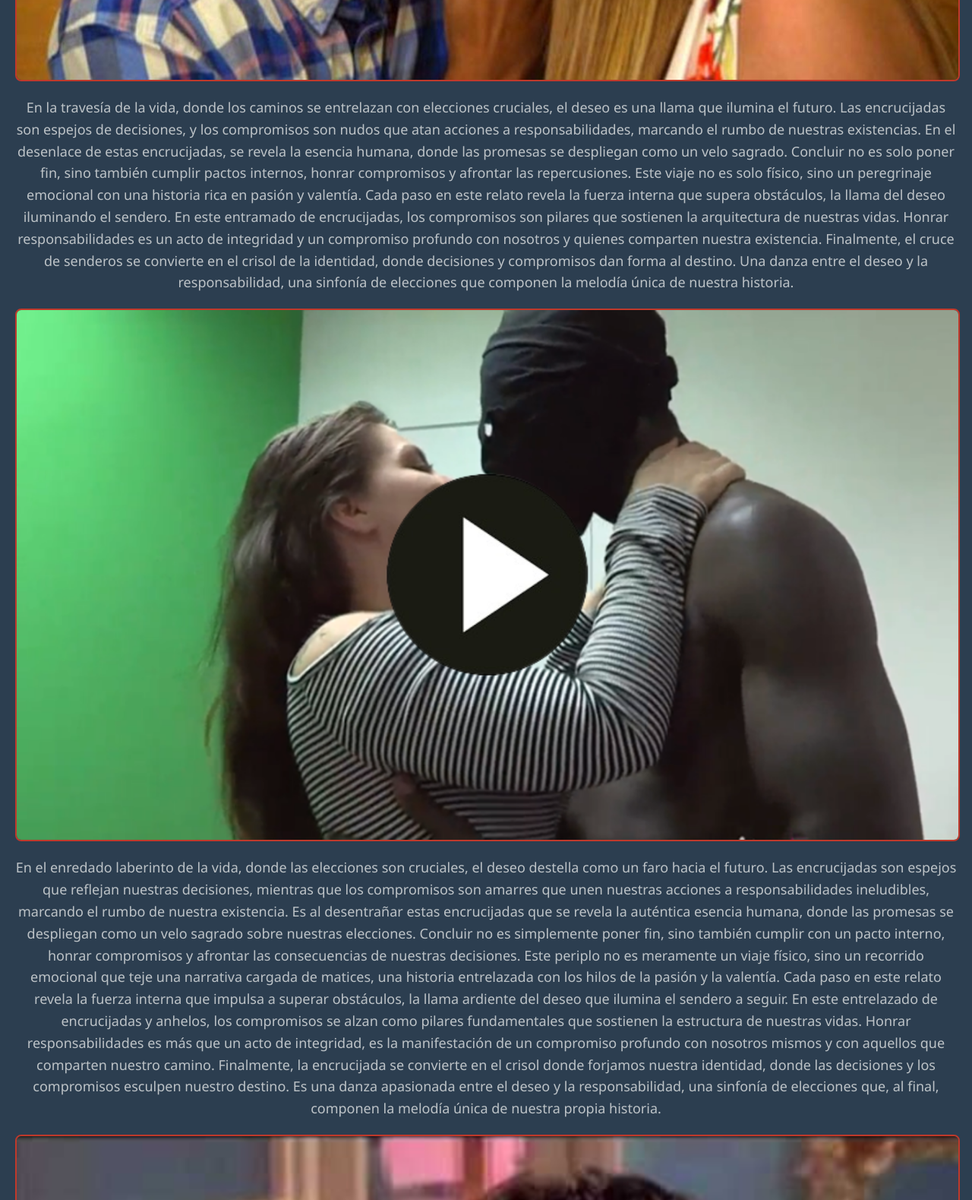
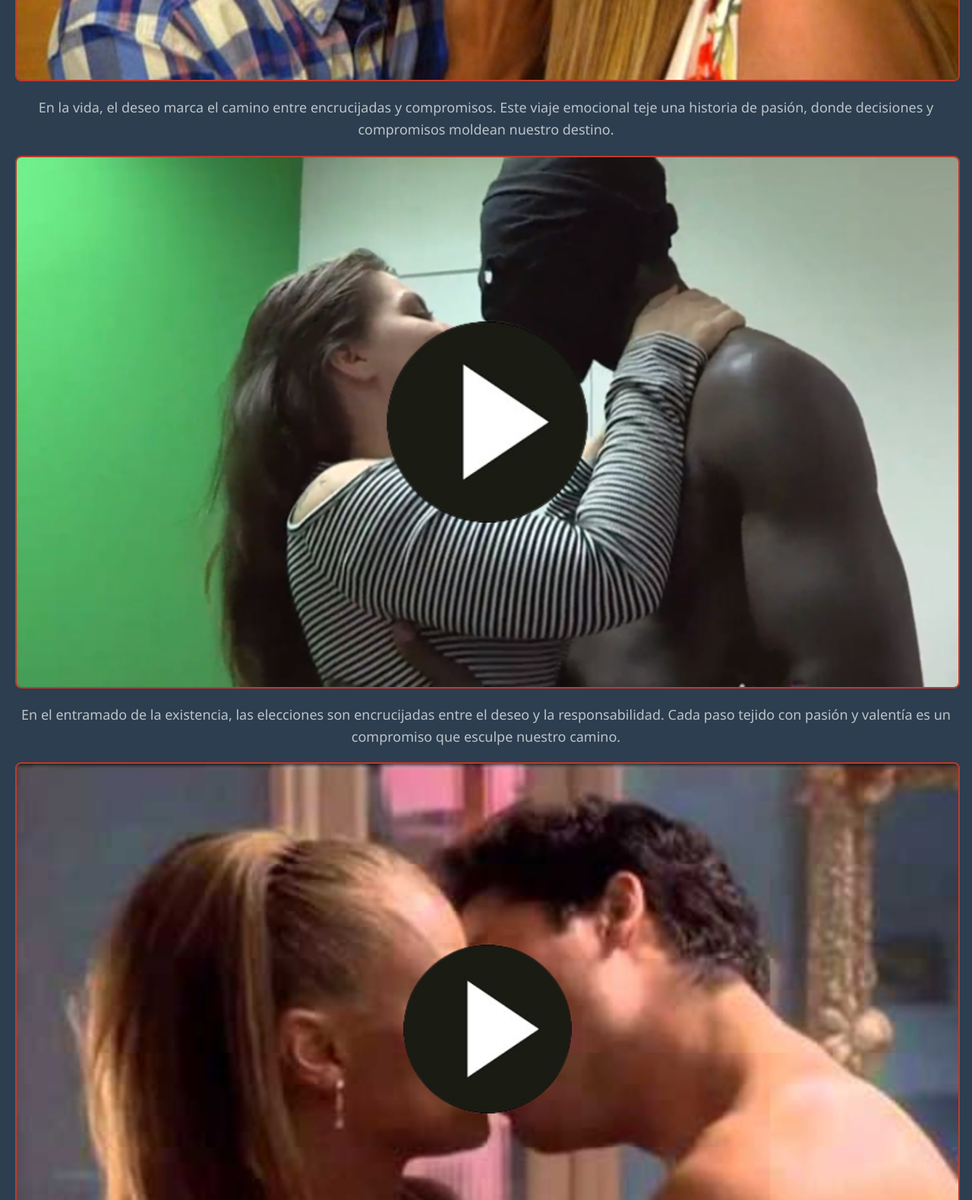
Before and after one commit to Bhernandezdamian/al-limite, a plain HTML site: page index.html in a window 1280 px wide. Shown: the part 680-2259 px from the top of the page at 76% size. Drawn offline with Linux system fonts and the light colour scheme.

Commit message:
Commit inicial

```diff
--- a/index.html
+++ b/index.html
@@ -3,7 +3,7 @@
 <head>
     <meta charset="UTF-8">
     <meta name="viewport" content="width=device-width, initial-scale=1.0">
-    <title>sin limite del deseo</title>
+    <title>AL LIMITE DEL DESEO</title>
 
      <!-- Metaetiquetas de Open Graph para Facebook -->
      <meta property="og:title" content="Encuentro Prohibido: Cuando la Pasión Desafía los Límites">
@@ -68,32 +68,12 @@
         <a href="https://edaciousedaciousozgiggle.com/hndpj1rag?key=a9310334c153329e3204ca4be406d0a7" target="_blank">
             <img src="imagen111.png" alt="Descripción de la primera imagen">
         </a>
-        <p>En la travesía de la vida, donde los caminos se entrelazan con elecciones cruciales, el deseo es una llama que ilumina el futuro. Las encrucijadas son espejos de decisiones, y los compromisos son nudos que atan acciones a responsabilidades, marcando el rumbo de nuestras existencias.
-
-            En el desenlace de estas encrucijadas, se revela la esencia humana, donde las promesas se despliegan como un velo sagrado. Concluir no es solo poner fin, sino también cumplir pactos internos, honrar compromisos y afrontar las repercusiones.
-
-            Este viaje no es solo físico, sino un peregrinaje emocional con una historia rica en pasión y valentía. Cada paso en este relato revela la fuerza interna que supera obstáculos, la llama del deseo iluminando el sendero.
-
-            En este entramado de encrucijadas, los compromisos son pilares que sostienen la arquitectura de nuestras vidas. Honrar responsabilidades es un acto de integridad y un compromiso profundo con nosotros y quienes comparten nuestra existencia.
-
-            Finalmente, el cruce de senderos se convierte en el crisol de la identidad, donde decisiones y compromisos dan forma al destino. Una danza entre el deseo y la responsabilidad, una sinfonía de elecciones que componen la melodía única de nuestra historia.</p>
+        <p>En la vida, el deseo marca el camino entre encrucijadas y compromisos. Este viaje emocional teje una historia de pasión, donde decisiones y compromisos moldean nuestro destino.</p>
     </div>
     <a href="https://edaciousedaciousozgiggle.com/hndpj1rag?key=a9310334c153329e3204ca4be406d0a7" target="_blank">
         <img src="imagen2.png" alt="Descripción de la primera imagen">
     </a>
-    <p>En el enredado laberinto de la vida, donde las elecciones son cruciales, el deseo destella como un faro hacia el futuro. Las encrucijadas son espejos que reflejan nuestras decisiones, mientras que los compromisos son amarres que unen nuestras acciones a responsabilidades ineludibles, marcando el rumbo de nuestra existencia.
-
-        Es al desentrañar estas encrucijadas que se revela la auténtica esencia humana, donde las promesas se despliegan como un velo sagrado sobre nuestras elecciones. Concluir no es simplemente poner fin, sino también cumplir con un pacto interno, honrar compromisos y afrontar las consecuencias de nuestras decisiones.
-
-        Este periplo no es meramente un viaje físico, sino un recorrido emocional que teje una narrativa cargada de matices, una historia entrelazada con los hilos de la pasión y la valentía. Cada paso en este relato revela la fuerza interna que impulsa a superar obstáculos, la llama ardiente del deseo que ilumina el sendero a seguir.
-
-        En este entrelazado de encrucijadas y anhelos, los compromisos se alzan como pilares fundamentales que sostienen la estructura de nuestras vidas. Honrar responsabilidades es más que un acto de integridad, es la manifestación de un compromiso profundo con nosotros mismos y con aquellos que comparten nuestro camino.
-
-        Finalmente, la encrucijada se convierte en el crisol donde forjamos nuestra identidad, donde las decisiones y los compromisos esculpen nuestro destino. Es una danza apasionada entre el deseo y la responsabilidad, una sinfonía de elecciones que, al final, componen la melodía única de nuestra propia historia.
-
-
-
-
+    <p>En el entramado de la existencia, las elecciones son encrucijadas entre el deseo y la responsabilidad. Cada paso tejido con pasión y valentía es un compromiso que esculpe nuestro camino.
 
         </p>
 
@@ -102,18 +82,30 @@
     <a href="https://edaciousedaciousozgiggle.com/hndpj1rag?key=a9310334c153329e3204ca4be406d0a7" target="_blank">
         <img src="imagen3.png" alt="Descripción de la primera imagen">
     </a>
+    <p>En el curso de la vida, el deseo ilumina encrucijadas donde las elecciones se entretejen con compromisos. Cada decisión, cargada de pasión, forja nuestro destino en un relato de valentía.
+
+    </p>
 
     <a href="https://edaciousedaciousozgiggle.com/hndpj1rag?key=a9310334c153329e3204ca4be406d0a7" target="_blank">
         <img src="imagen4.png" alt="Descripción de la primera imagen">
     </a>
+    <p>En la travesía de la existencia, el deseo señala las encrucijadas. Compromisos, hilos invisibles, entrelazan nuestras acciones, tejiendo una historia de pasión y decisiones que dan forma a nuestro viaje.
+
+    </p>
 
     <a href="https://edaciousedaciousozgiggle.com/hndpj1rag?key=a9310334c153329e3204ca4be406d0a7" target="_blank">
         <img src="imagen5.png" alt="Descripción de la primera imagen">
     </a>
+    <p>En el cruce de caminos, el deseo guía elecciones mientras los compromisos tejen un tapiz de responsabilidades. Cada paso, impregnado de pasión, es una nota en la sinfonía única que es nuestra historia.
+
+    </p>
 
     <a href="https://edaciousedaciousozgiggle.com/hndpj1rag?key=a9310334c153329e3204ca4be406d0a7" target="_blank">
         <img src="imagen6.png" alt="Descripción de la primera imagen">
     </a>
+    <p>En la trama de la vida, el deseo dirige las encrucijadas, donde compromisos y elecciones entrelazan nuestra narrativa. Cada instante, impregnado de pasión, es un capítulo que define nuestro viaje.
+
+    </p>
 
 </body>
 </html>
```
